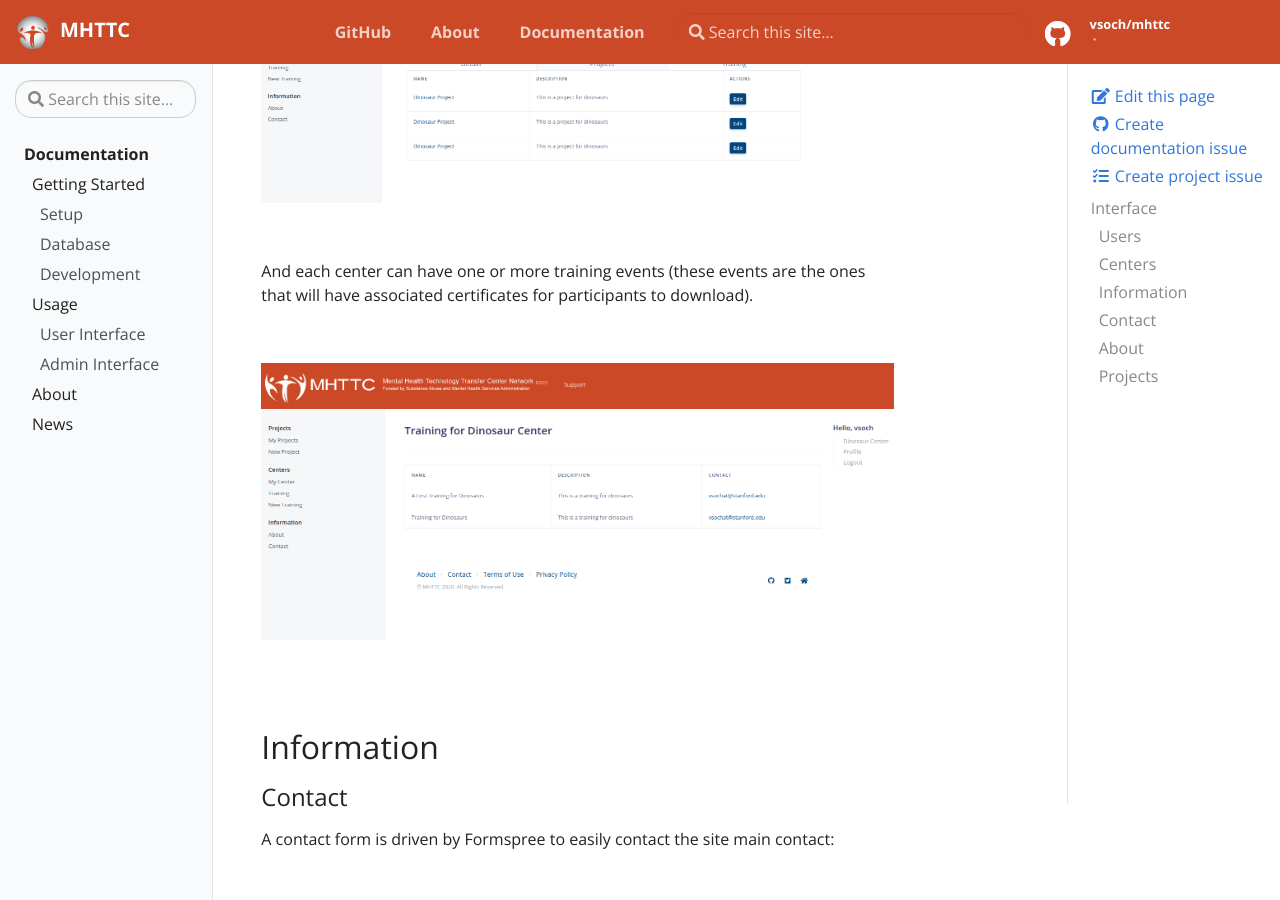
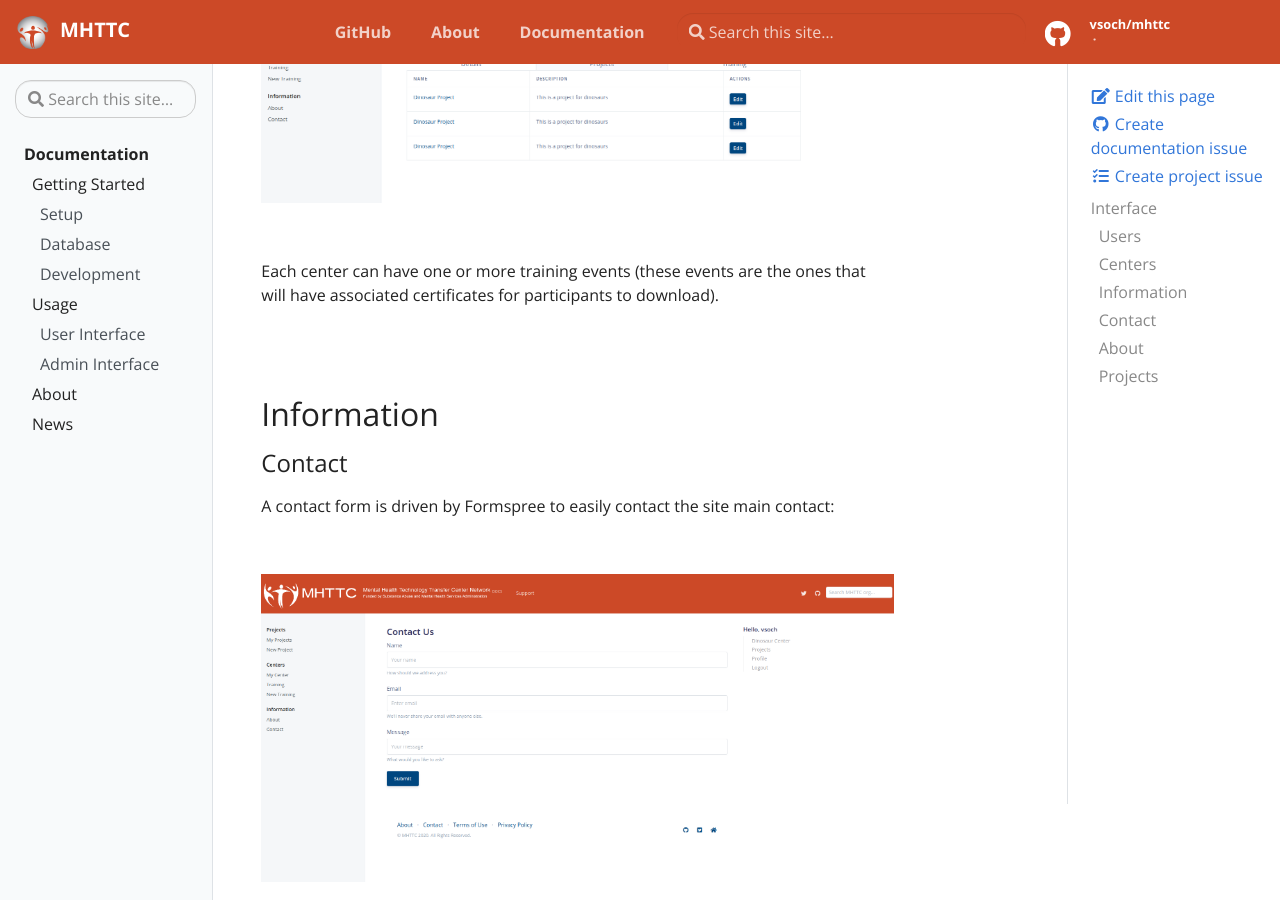
Before and after one commit to vsoch/mhttc, a Jekyll site: the page built from docs/_docs/usage/interface.md, in a window 1280 px wide and 900 px high, scrolled down 2233 px. Built offline with Jekyll 4.4.1, drawn with Linux system fonts in a browser that asks for light colours.

```diff
--- a/docs/_docs/usage/interface.md
+++ b/docs/_docs/usage/interface.md
@@ -51,12 +51,8 @@ and easy access to projects and trainings
 
 <br>
 
-And each center can have one or more training events (these events are the ones
+Each center can have one or more training events (these events are the ones
 that will have associated certificates for participants to download).
-
-<br>
-
-![interface-training.png]({{ site.baseurl }}/docs/usage/img/interface-training.png)
 
 <br>
 
```
Also changed, not shown: docs/_docs/usage/img/interface-form-template.png (renamed from docs/_docs/usage/img/interface-form-template.md), docs/_docs/usage/img/interface-training.png (deleted), 1 other file.
